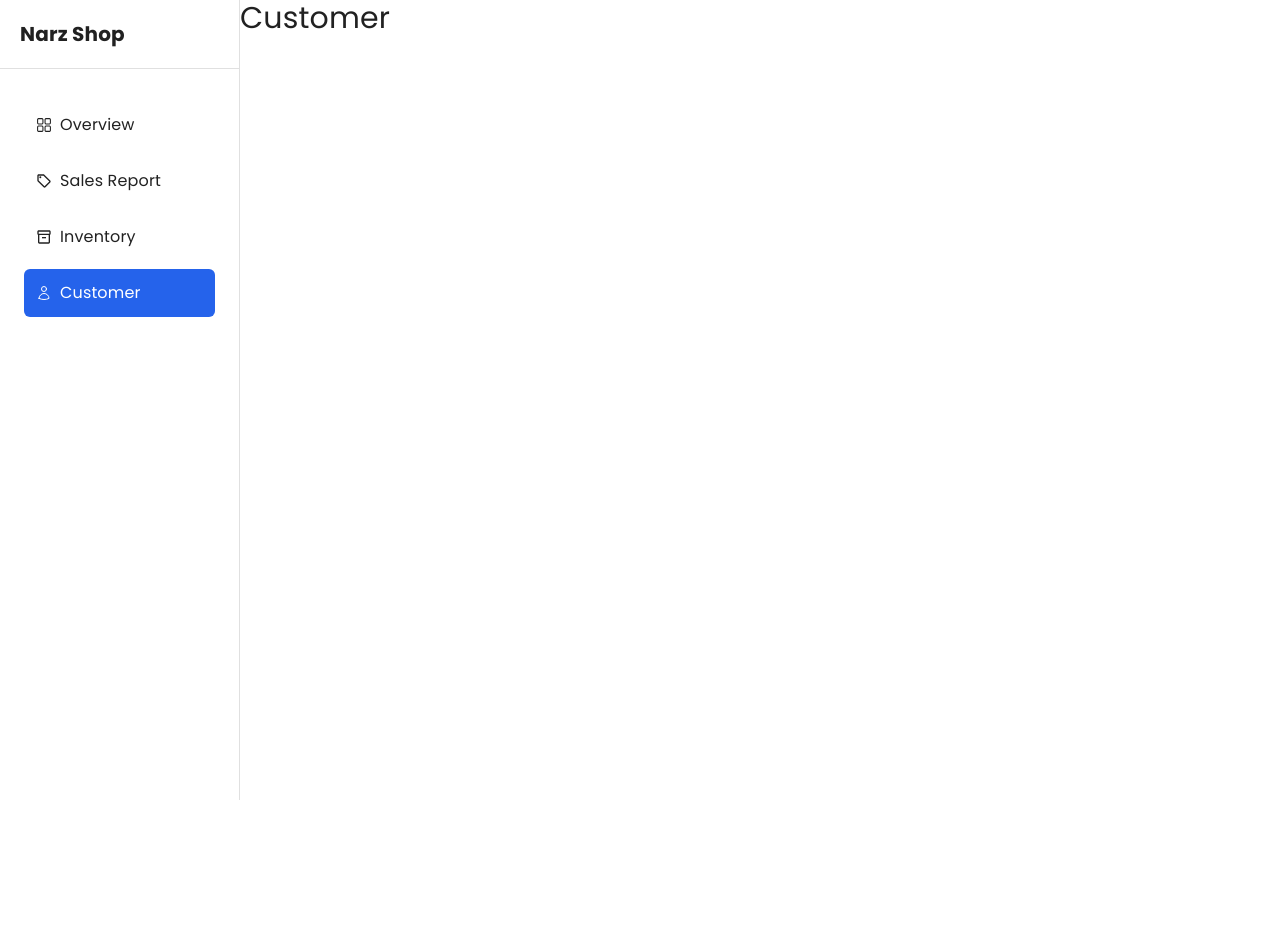
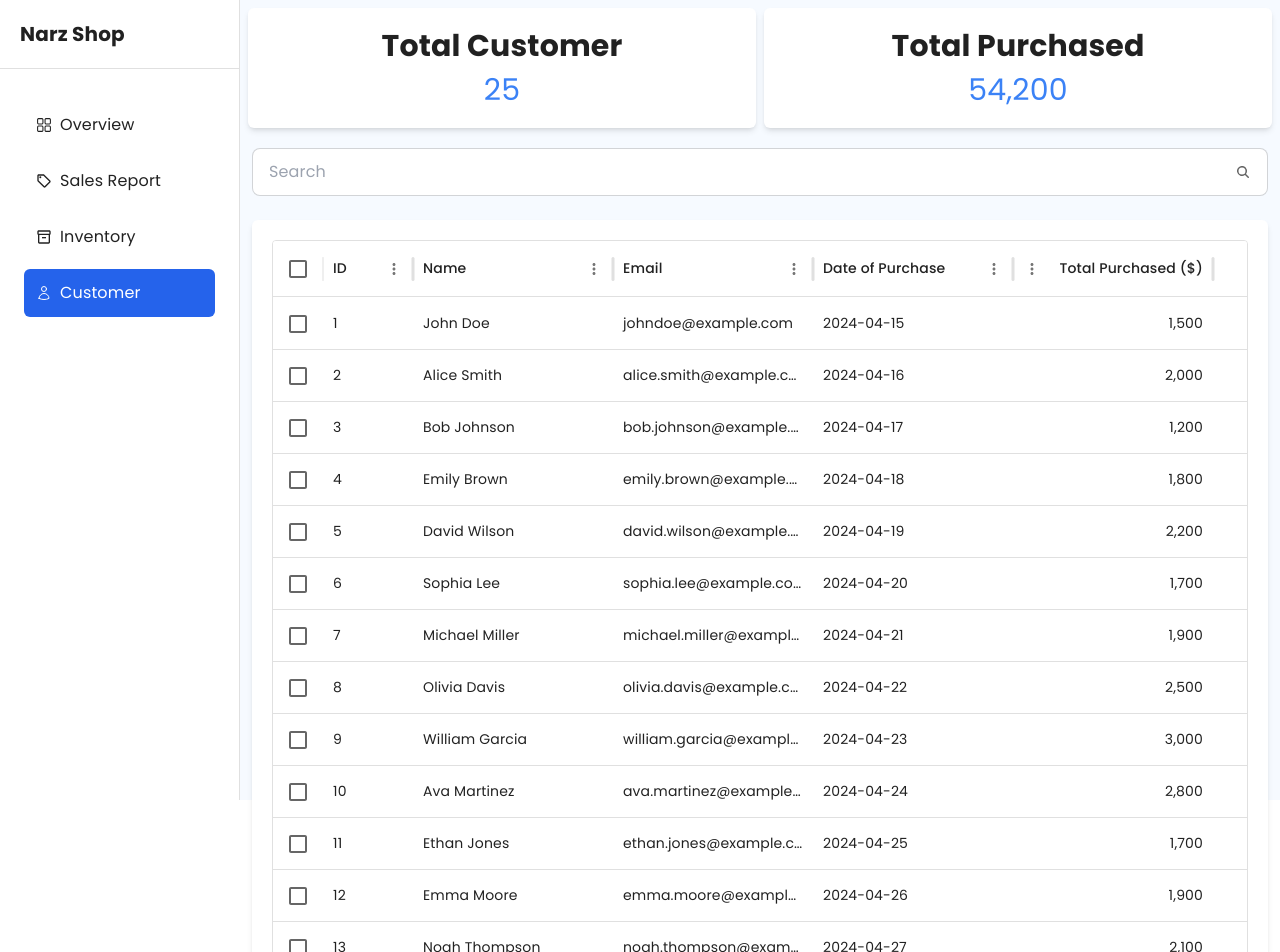
Before and after one commit to Nrcdev751/E-commerce-Dashboard, a React (Vite) app: page /Customer in a window 1280 px wide. Shown: the top 952 px of the page. Before the commit the page ends 800 px from the top, so only its background shows below. Built offline with nearby package versions, Linux system fonts and the light colour scheme.

Commit message:
add Customer Page

```diff
--- a/src/Customer.jsx
+++ b/src/Customer.jsx
@@ -20,6 +20,7 @@ import InboxIcon from '@mui/icons-material/MoveToInbox';
 import MailIcon from '@mui/icons-material/Mail';
 
 import Sidemenu from './Sidemenu';
+import CustomerTable from './Data/CustomerTable';
 
 
 const drawerWidth = 240;
@@ -100,7 +101,7 @@ export default function Customer() {
   const handleDrawerClose = () => {
     setOpen(false);
   };
-
+  let totalPurchased = 54200;
   return (
     <Box sx={{ display: 'flex' }}>
       <CssBaseline />
@@ -116,9 +117,39 @@ export default function Customer() {
 
 
       </Drawer>
-      <div className="content text-3xl">
-          Customer
-      </div>
+      <section className="h-screen w-screen bg-blue-100/25">
+        <div className="content text-3xl ">
+              <div className="p-2 grid gap-2 grid-cols-2">
+                <div className="p-5 bg-white rounded-md shadow-md text-center bg-white">
+                  <div className="detail">
+                    <p className="font-bold">Total Customer</p>
+                    <p className="mt-2 text-blue-500">25</p>
+                  </div>
+                </div>
+                <div className="p-5 bg-white rounded-md shadow-md text-center bg-white">
+                  <div className="detail">
+                    <p className="font-bold">Total Purchased</p>
+                    <p className="mt-2 text-blue-500">{totalPurchased.toLocaleString()}</p>
+                  </div>
+                </div>
+
+
+
+
+              </div>
+              <div className="p-3 grid  gap-2 grid-cols-1">
+                  <div className="interact-menu flex">
+                    <label className="input input-bordered flex items-center w-full">
+                      <input type="text" className="grow" placeholder="Search" />
+                      <svg xmlns="http://www.w3.org/2000/svg" viewBox="0 0 16 16" fill="currentColor" className="w-4 h-4 opacity-70"><path fillRule="evenodd" d="M9.965 11.026a5 5 0 1 1 1.06-1.06l2.755 2.754a.75.75 0 1 1-1.06 1.06l-2.755-2.754ZM10.5 7a3.5 3.5 0 1 1-7 0 3.5 3.5 0 0 1 7 0Z" clipRule="evenodd" /></svg>
+                    </label>
+                  </div>
+                  <div className="p-5 bg-white my-4 rounded-md shadow-md text-center bg-white">
+                    <CustomerTable/>
+                  </div>
+              </div>
+        </div>
+    </section>
     </Box>
   );
 }
--- /dev/null
+++ b/src/Data/CustomerTable.jsx
@@ -0,0 +1,53 @@
+import * as React from 'react';
+import { DataGrid } from '@mui/x-data-grid';
+
+const columns = [
+  { field: 'id', headerName: 'ID', width: 90 },
+  { field: 'name', headerName: 'Name', width: 200 },
+  { field: 'email', headerName: 'Email', width: 200 },
+  { field: 'date', headerName: 'Date of Purchase', width: 200 },
+  { field: 'totalPurchased', headerName: 'Total Purchased ($)', type: 'number', width: 200 },
+];
+
+const rows = [
+  { id: 1, name: 'John Doe', email: 'johndoe@example.com', date: '2024-04-15', totalPurchased: 1500 },
+  { id: 2, name: 'Alice Smith', email: 'alice.smith@example.com', date: '2024-04-16', totalPurchased: 2000 },
+  { id: 3, name: 'Bob Johnson', email: 'bob.johnson@example.com', date: '2024-04-17', totalPurchased: 1200 },
+  { id: 4, name: 'Emily Brown', email: 'emily.brown@example.com', date: '2024-04-18', totalPurchased: 1800 },
+  { id: 5, name: 'David Wilson', email: 'david.wilson@example.com', date: '2024-04-19', totalPurchased: 2200 },
+  { id: 6, name: 'Sophia Lee', email: 'sophia.lee@example.com', date: '2024-04-20', totalPurchased: 1700 },
+  { id: 7, name: 'Michael Miller', email: 'michael.miller@example.com', date: '2024-04-21', totalPurchased: 1900 },
+  { id: 8, name: 'Olivia Davis', email: 'olivia.davis@example.com', date: '2024-04-22', totalPurchased: 2500 },
+  { id: 9, name: 'William Garcia', email: 'william.garcia@example.com', date: '2024-04-23', totalPurchased: 3000 },
+  { id: 10, name: 'Ava Martinez', email: 'ava.martinez@example.com', date: '2024-04-24', totalPurchased: 2800 },
+  { id: 11, name: 'Ethan Jones', email: 'ethan.jones@example.com', date: '2024-04-25', totalPurchased: 1700 },
+  { id: 12, name: 'Emma Moore', email: 'emma.moore@example.com', date: '2024-04-26', totalPurchased: 1900 },
+  { id: 13, name: 'Noah Thompson', email: 'noah.thompson@example.com', date: '2024-04-27', totalPurchased: 2100 },
+  { id: 14, name: 'Isabella Hall', email: 'isabella.hall@example.com', date: '2024-04-28', totalPurchased: 1400 },
+  { id: 15, name: 'James Young', email: 'james.young@example.com', date: '2024-04-29', totalPurchased: 2600 },
+  { id: 16, name: 'Mia King', email: 'mia.king@example.com', date: '2024-04-30', totalPurchased: 1800 },
+  { id: 17, name: 'Alexander Scott', email: 'alexander.scott@example.com', date: '2024-05-01', totalPurchased: 3200 },
+  { id: 18, name: 'Charlotte White', email: 'charlotte.white@example.com', date: '2024-05-02', totalPurchased: 2700 },
+  { id: 19, name: 'Daniel Clark', email: 'daniel.clark@example.com', date: '2024-05-03', totalPurchased: 1500 },
+  { id: 20, name: 'Avery Robinson', email: 'avery.robinson@example.com', date: '2024-05-04', totalPurchased: 1900 },
+  { id: 21, name: 'Ella Carter', email: 'ella.carter@example.com', date: '2024-05-05', totalPurchased: 2300 },
+  { id: 22, name: 'Ryan Perez', email: 'ryan.perez@example.com', date: '2024-05-06', totalPurchased: 2100 },
+  { id: 23, name: 'Scarlett Hall', email: 'scarlett.hall@example.com', date: '2024-05-07', totalPurchased: 2800 },
+  { id: 24, name: 'Lucas Mitchell', email: 'lucas.mitchell@example.com', date: '2024-05-08', totalPurchased: 3000 },
+  { id: 25, name: 'Grace Adams', email: 'grace.adams@example.com', date: '2024-05-09', totalPurchased: 2600 },
+];
+
+
+
+export default function CustomerTable() {
+  return (
+    <div style={{ height: '100%', width: '100%' }}>
+      <DataGrid
+        rows={rows}
+        columns={columns}
+        pageSize={10}
+        checkboxSelection
+      />
+    </div>
+  );
+}
```
